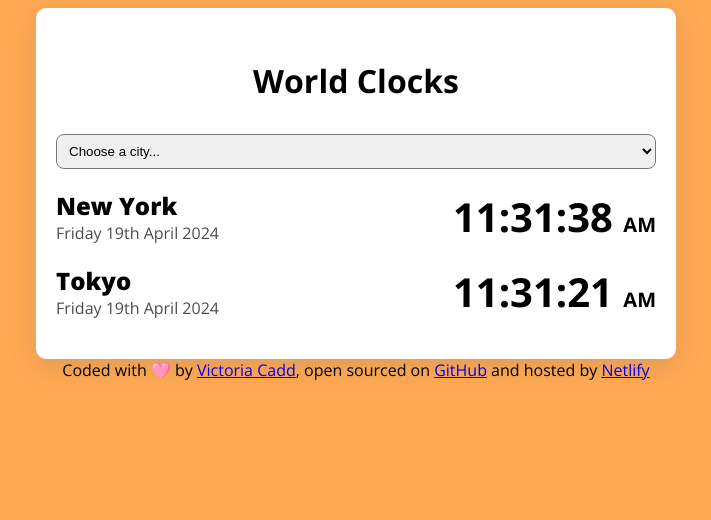
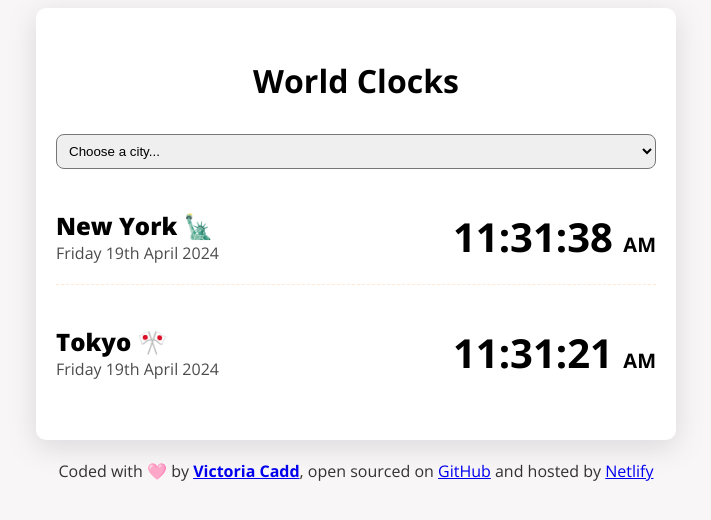
Before and after one commit to vjc1988/world-clock-project, a plain HTML site: page index.html in a window 1280 px wide. Shown: the whole page, without its empty margins (284-995 px from the left). Drawn offline with nearby package versions, Linux system fonts and the light colour scheme.

Commit message:
Added CSS elements to container and made some changes to HTML file

```diff
--- a/index.html
+++ b/index.html
@@ -23,22 +23,23 @@
       </select>
       <div class="city">
         <div>
-          <h2>New York</h2>
+          <h2>New York 🗽</h2>
           <div class="date">Friday 19th April 2024</div>
         </div>
         <div class="time">11:31:38 <small>AM</small></div>
       </div>
       <div class="city">
         <div>
-          <h2>Tokyo</h2>
+          <h2>Tokyo 🎌</h2>
           <div class="date">Friday 19th April 2024</div>
         </div>
         <div class="time">11:31:21 <small>AM</small></div>
       </div>
     </div>
     <footer>
-      Coded with 🩷 by <a href="https://github.com/vjc1988">Victoria Cadd</a>,
-      open sourced on
+      Coded with 🩷 by
+      <a href="https://github.com/vjc1988"><strong>Victoria Cadd</strong></a
+      >, open sourced on
       <a href="https://github.com/vjc1988/world-clock-project">GitHub</a> and
       hosted by
       <a href="https://world-clocks-update.netlify.app">Netlify</a>
--- a/src/style.css
+++ b/src/style.css
@@ -1,5 +1,5 @@
 Body {
-  background-color: #ffa952;
+  background-color: #f9f6f7;
   font-family: "Open Sans", sans-serif;
 }
 
@@ -32,6 +32,12 @@ select {
   display: flex;
   justify-content: space-between;
   margin: 20px 0;
+  padding: 20px 0;
+  border-bottom: dashed 1px #ffe8d6;
+}
+
+.city:last-child {
+  border: none;
 }
 
 .date {
@@ -49,4 +55,6 @@ select {
 
 footer {
   text-align: center;
+  padding: 20px;
+  color: rgba(0, 0, 0, 0.8);
 }
```
